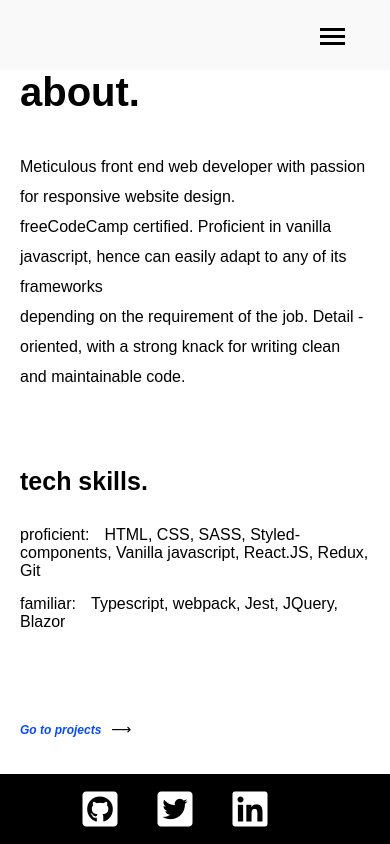
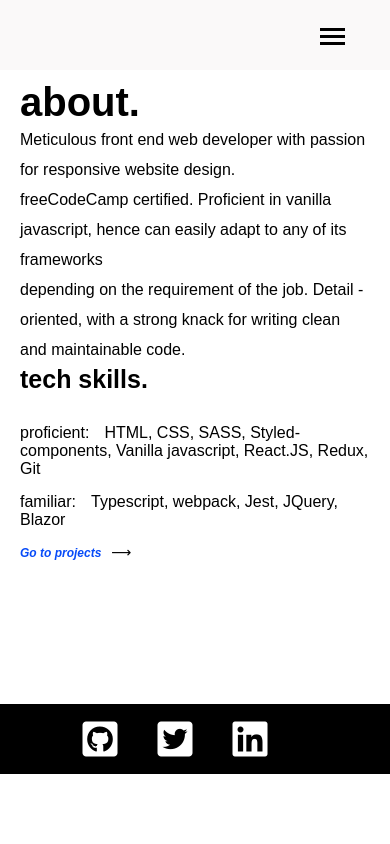
Before and after one commit to rahuloo5/portfolio_v1, a React (Create React App) app: page /about in a window 390 px wide. Built offline with nearby package versions, Linux system fonts and the light colour scheme.

Commit message:
make header position fixed on mobile

```diff
--- a/src/components/backdrop/index.tsx
+++ b/src/components/backdrop/index.tsx
@@ -6,7 +6,7 @@ const BackdropContainer = styled.div<Prop>`
     background-color: rgba(0,0,0,0.95);
     width: 100%;
     height: 100%;
-    z-index: 1;
+    z-index: 2;
     transform: translateY(-100vh);
     transition: transform 0.25s ease-in-out;
 
--- a/src/components/hamburger/index.tsx
+++ b/src/components/hamburger/index.tsx
@@ -8,7 +8,7 @@ interface Props {
 
 const HamburgerContainer = styled.div<Props>`
     position: fixed;
-    z-index: 2;
+    z-index: 3;
     right: 45px;
     top: 35px;
     cursor: pointer;
--- a/src/components/pagesLinks/index.tsx
+++ b/src/components/pagesLinks/index.tsx
@@ -5,7 +5,7 @@ import { Link } from 'react-router-dom'
 const PagesLinkContainer = styled.div<Prop>`
     position: fixed;
     background-color: transparent;
-    z-index: 2;
+    z-index: 3;
     width: 100%;
     height: 100%;
     transform: translateY(-100vh);
--- a/src/layout/footer/index.tsx
+++ b/src/layout/footer/index.tsx
@@ -10,6 +10,10 @@ const FooterContainer = styled.div`
     display: flex;
     justify-content: center;
     align-items: center;
+
+    @media(max-width: 765px){
+        position: static;
+    }
 
     i{
         color: #ffffff;
--- a/src/layout/header/index.tsx
+++ b/src/layout/header/index.tsx
@@ -8,6 +8,11 @@ const HeaderContainer = styled.div`
     height: 70px;
     background-color: #FAF9F9;
     top: 0;
+
+    @media(max-width: 765px){
+        position: fixed;
+        z-index: 1;
+    }
 `
 
 const Header = () => {
--- a/src/layout/index.tsx
+++ b/src/layout/index.tsx
@@ -18,8 +18,9 @@ const Body = styled.div`
     background-color: #ffffff;
 
     @media(max-width: 765px){
-        padding: 0 20px;
-        margin-bottom: 70px;
+        padding: 80px 20px 0px;
+        height: auto;
+        min-height: calc(100vh - 140px);
     }
 `;
 
```
